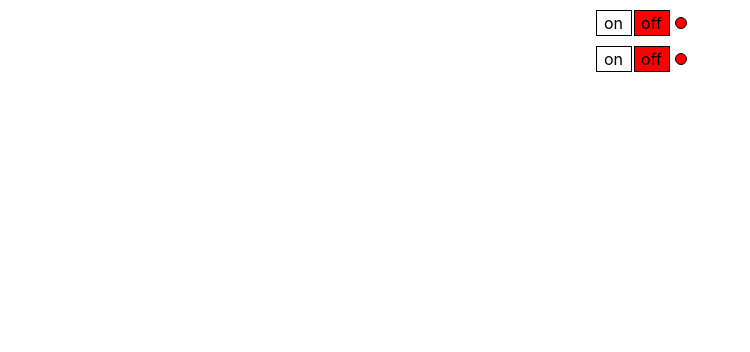
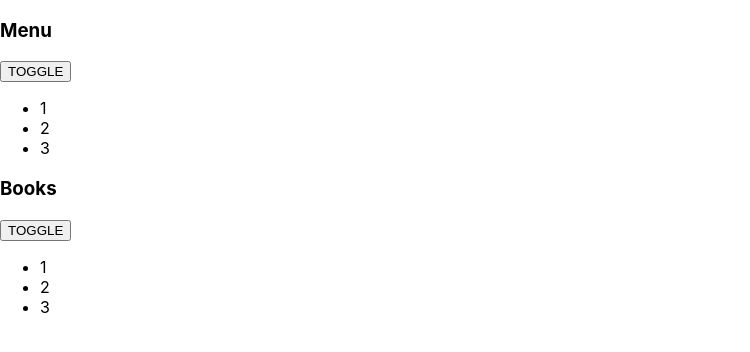
Before and after one commit to V-Sugak/react-kabzda-kak-prosto, a React (Create React App) app: page / in a window 1280 px wide. Shown: the top 352 px of the page, without its empty margins (0-750 px from the left). Built offline with nearby package versions, Linux system fonts and the light colour scheme.

Commit message:
added UncontrolledAccordion

```diff
--- a/src/App.tsx
+++ b/src/App.tsx
@@ -3,12 +3,16 @@
 import Accordion from "./components/Accordion/Accordion";
 import Rating from "./components/Rating/Rating";
 import {OnOff} from "./components/OnOff/OnOff";
+import UncontrolledAccordion from "./components/UncontrolledAccordion/Accordion";
 
 
 function App() {
     console.log('App rendering')
     return (
         <div>
+            <UncontrolledAccordion title={'Menu'}/>
+            <UncontrolledAccordion title={'Books'}/>
+
             {/* <PageTitle title={'This is App component'}/>
             <PageTitle title={'My friends'}/>
             <Rating value={3}/>*/}
@@ -20,8 +24,8 @@
             <Rating value={3}/>
             <Rating value={4}/>
             <Rating value={5}/>*/}
-            <OnOff/>
-            <OnOff/>
+            {/* <OnOff/>
+            <OnOff/>*/}
         </div>
     )
 }
--- /dev/null
+++ b/src/components/UncontrolledAccordion/Accordion.tsx
@@ -0,0 +1,41 @@
+import React, {useState} from "react";
+
+type UncontrolledAccordionPropsType = {
+    title: string
+    // collapsed:boolean
+}
+
+
+function UncontrolledAccordion(props: UncontrolledAccordionPropsType) {
+    const [collapsed, setCollapsed] = useState<boolean>(false);
+    return (
+        <div>
+            <AccordionTitle title={props.title}/>
+            <button onClick={() => {
+                setCollapsed(!collapsed)
+            }}>TOGGLE
+            </button>
+            {!collapsed && <AccordionBody/>}
+        </div>
+    )
+}
+
+type AccordionTitlePropsType = {
+    title: string
+}
+
+function AccordionTitle(props: AccordionTitlePropsType) {
+    console.log('AccordionTitle rendering')
+    return <h3>{props.title}</h3>
+}
+
+function AccordionBody() {
+    console.log('AccordionBody rendering')
+    return <ul>
+        <li>1</li>
+        <li>2</li>
+        <li>3</li>
+    </ul>
+}
+
+export default UncontrolledAccordion;
```
